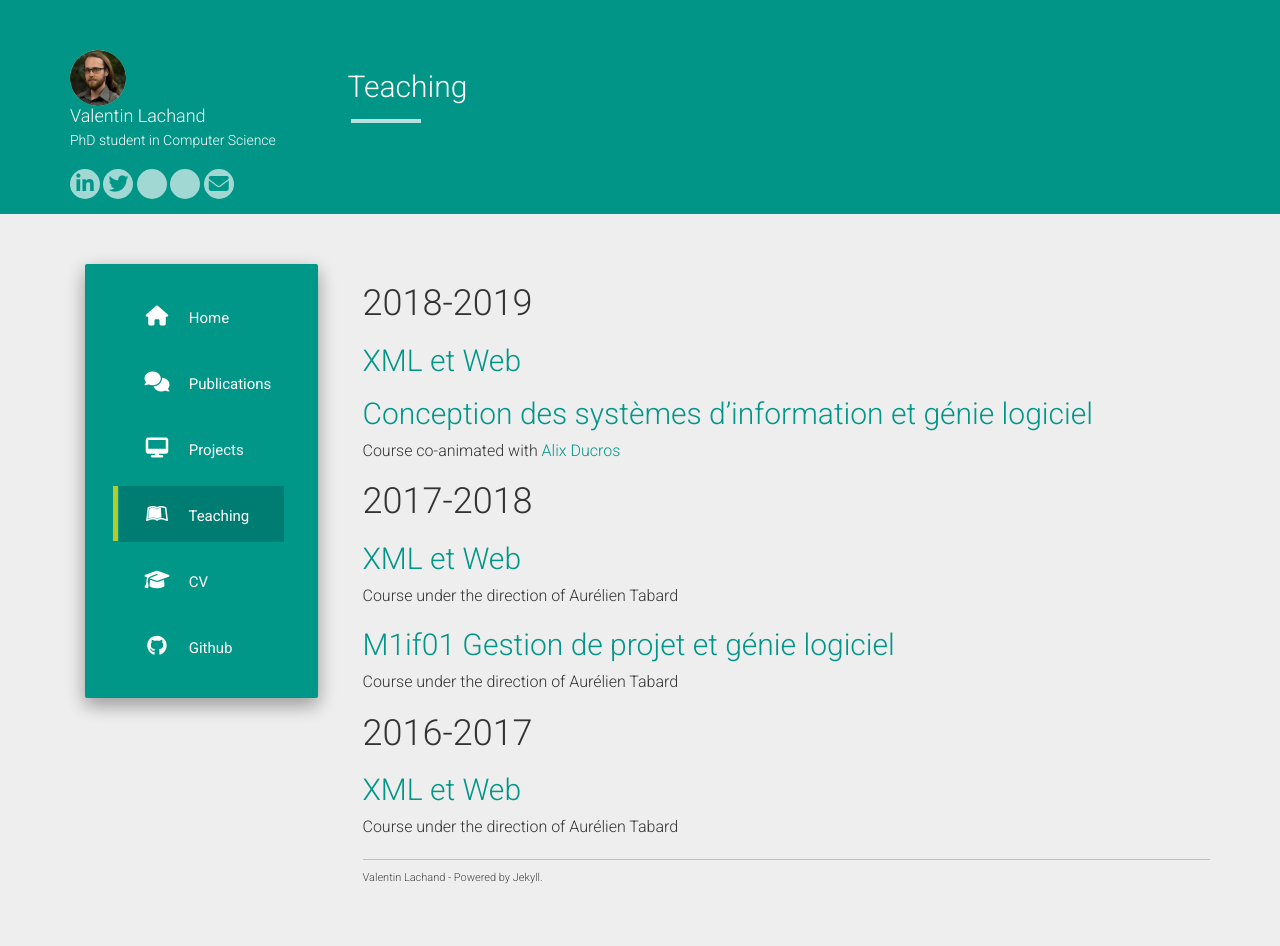
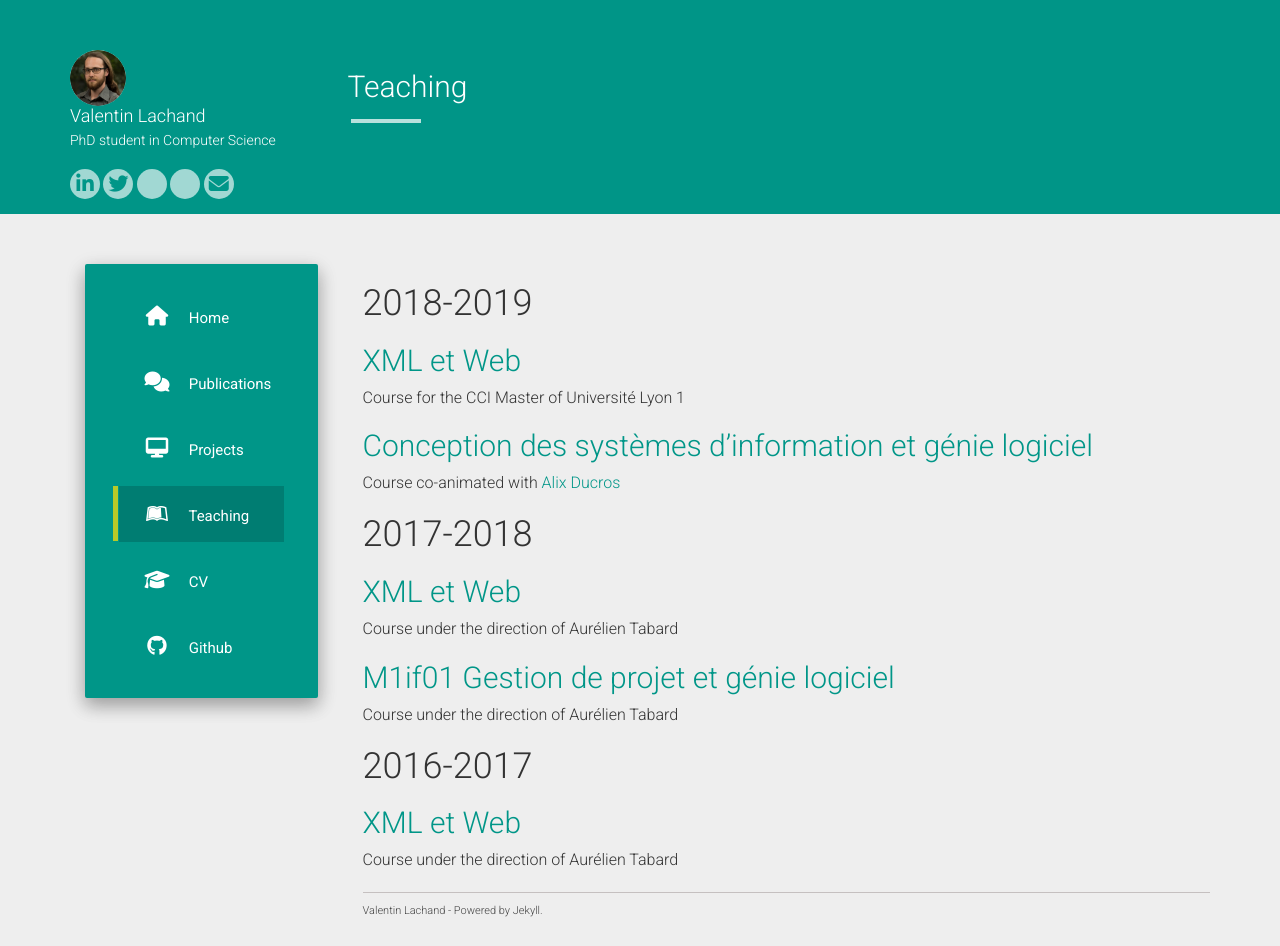
Before and after one commit to taotaoini/lachand.github.io, a Jekyll site: the page built from teaching.md, in a window 1280 px wide. Built offline with Jekyll 4.4.1, drawn with Linux system fonts in a browser that asks for light colours; nearby versions of some CDN libraries; before the commit the page ends 913 px from its top, so only the background shows below that.

Commit message:
Update teaching.md

```diff
--- a/teaching.md
+++ b/teaching.md
@@ -6,6 +6,7 @@ permalink: /teaching
 # 2018-2019
 
 ## [XML et Web](https://valentin.lachand.net/teaching/2019/cci-xml-web-2019)
+Course for the CCI Master of Université Lyon 1
 
 ## [Conception des systèmes d'information et génie logiciel](https://valentin.lachand.net/teaching/2018/cci-uml-2018)
 Course co-animated with [Alix Ducros](https://krlx.fr)
```
